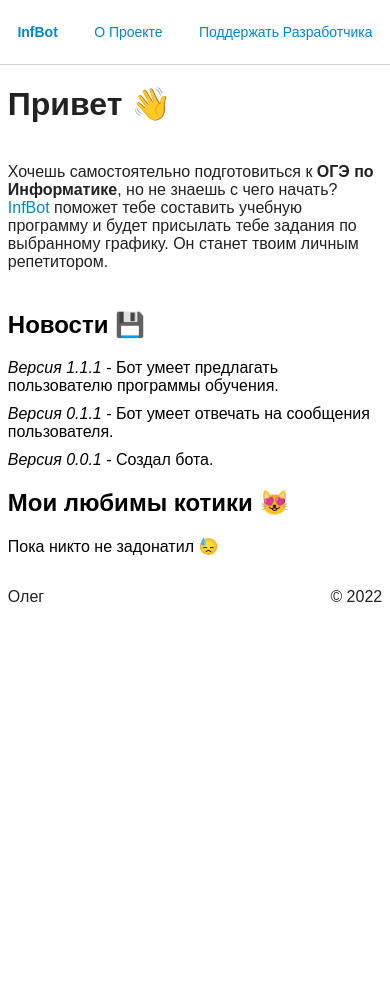
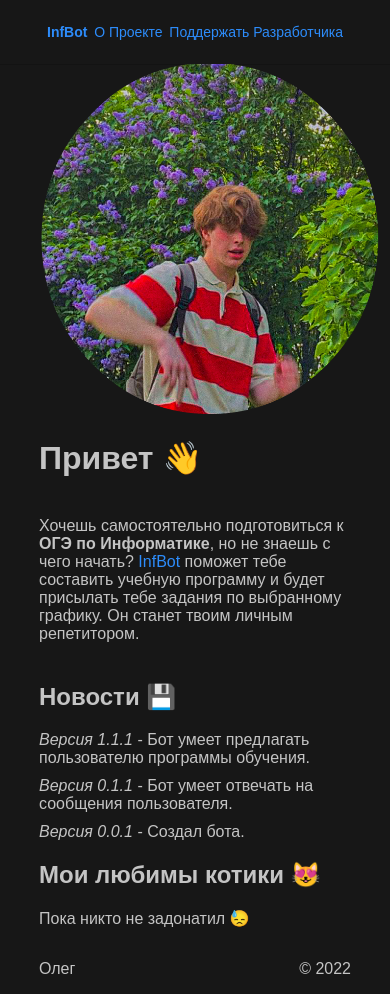
Before and after one commit to objoracoda/info-bot, a plain HTML site: page index.html in a window 390 px wide. Before the commit the page ends 844 px from the top, so only its background shows below. Drawn offline with Linux system fonts and the light colour scheme.

Commit message:
Add files via upload

```diff
--- a/css/media-queries.css
+++ b/css/media-queries.css
@@ -1,15 +1,33 @@
 @media screen and (max-width: 980px) {
 	.container {
 		padding: 0 14%;
+	}
+
+	h1 {
+		font-size: 3rem;
 	}
 }
 
 @media screen and (max-width: 480px) {
 	.container {
-		padding: 0 2%;
+		padding: 0 10%;
 	}
 
-	.menu-container {
+	.menu-container p{
 		font-size: 14px;
 	}
+	h1 {
+		font-size: 2rem;
+	}
+	h2 {
+		font-size: 1.5rem;
+	}
+
+	p {
+		font-size: 1rem;
+	}
+
+	.avatar img {
+		height: 350px;
+	}
 }
--- a/css/style.css
+++ b/css/style.css
@@ -9,16 +9,19 @@ html, body {
 	font-family: arial;
 	padding: 0;
 	margin: 0;
+	background: rgb(23,23,23);
 }
 
-p, h1 {color: #222222}
+p, h1,h2,h3,h4 {color: rgb(196,196,196);}
+p {font-size: 1.2rem}
+h1 {font-size: 3rem}
 
-a {text-decoration: none;color: #0088cc;}
+a {text-decoration: none;color: rgb(45,140,250);}
 a:hover{text-decoration: underline;}
 
 li {list-style-type: none; margin-top: 10px;}
 
-ul {padding: 0; margin-left: 0px;}
+ul {padding: 0; margin-left: 0px;color: rgb(196,196,196)}
 
 header {
 	margin-top: -10px;
@@ -39,6 +42,11 @@ header {
 	display: flex;
 	justify-content: space-between;
 }
+/*
+.avatar img{
+	text-align: center;
+	height: 10rem;
+}*/
 
 .copyright-container {
 	display: flex;
--- a/index.html
+++ b/index.html
@@ -20,6 +20,9 @@
 		</div>
 	</header>
 	<div class="container">
+		<div class="avatar">
+			<img src="img/avatar.png">
+		</div>
 		<h1 class="title">Привет 👋</h1>
 		<p class="description">
 			Хочешь самостоятельно подготовиться к <b>ОГЭ по Информатике</b>, но не знаешь с чего начать? <a target="_blank" href="https://t.me/lang_telegram_bot">InfBot</a> поможет тебе составить учебную программу и будет присылать тебе задания по выбранному графику. Он станет твоим личным репетитором.
```
Also changed, not shown: img/avatar.png (added).
